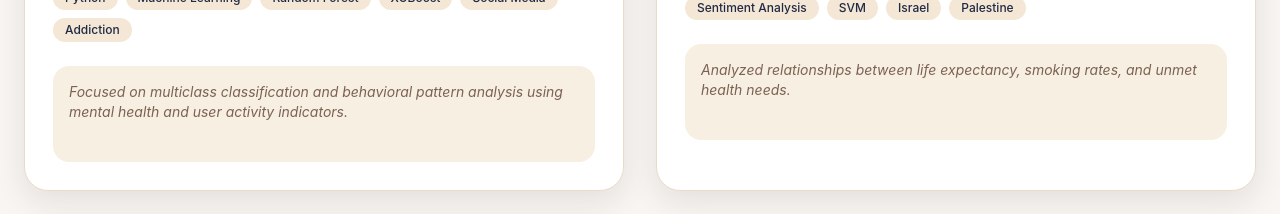
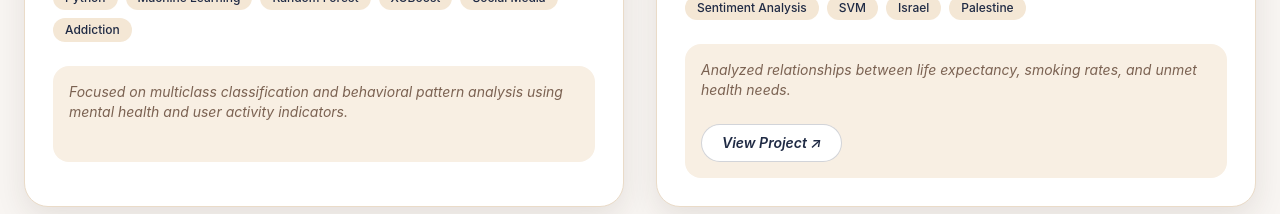
Before and after one commit to Dianayuww/college, a React (Vite) app: page / in a window 1280 px wide. Shown: the part 2500-2714 px from the top of the page. Built offline with nearby package versions, Linux system fonts and the light colour scheme.

Commit message:
Add GitHub link to sentiment analysis project

```diff
--- a/src/App.jsx
+++ b/src/App.jsx
@@ -35,6 +35,7 @@ const dataProjects = [
   {
     id: 2,
     title: 'Sentiment Analysis through Twitter Data Collection on the Palestine-Israel Conflict',
+    linkGithub: 'https://github.com/Dianayuww/israel-palestine-sentiment-analysis',
     category: 'Sentiment Analysis',
     description:
       'Sentiment analysis surrounding the Palestine-Israel conflict by leveraging the Support Vector Machine (SVM) algorithm',
```
